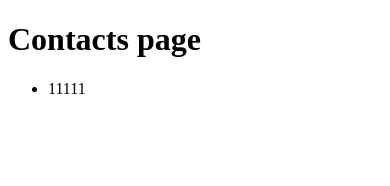
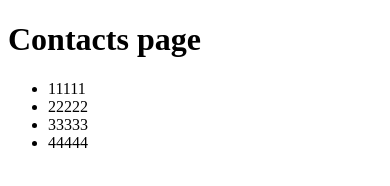
Before and after one commit to vetaluga/les-git2, a plain HTML site: page contacts.html in a window 390 px wide. Drawn offline with Linux system fonts and the light colour scheme.

Commit message:
add new number phones

```diff
--- a/contacts.html
+++ b/contacts.html
@@ -9,6 +9,9 @@
     <h1>Contacts page</h1>
     <ul>
         <li>11111</li>
+        <li>22222</li>
+        <li>33333</li>
+        <li>44444</li>
     </ul>
 </body>
 </html>
```
